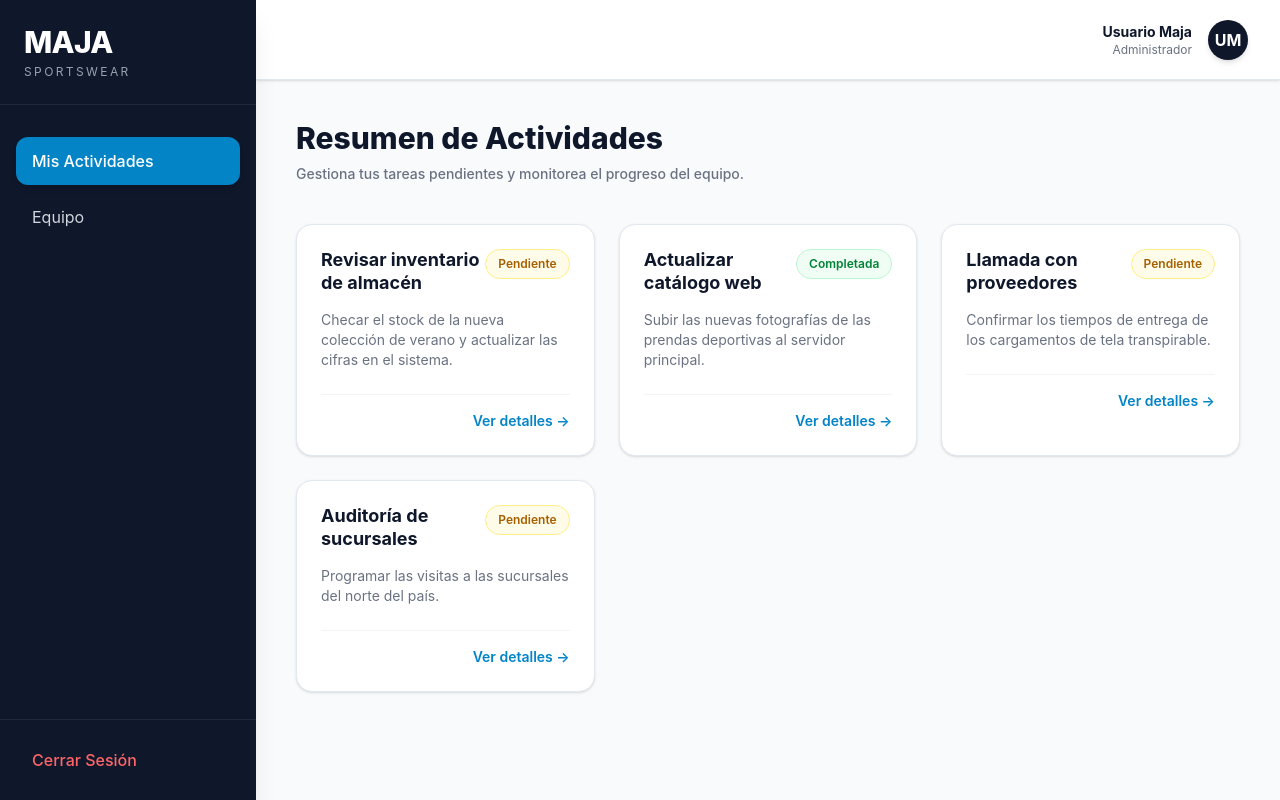
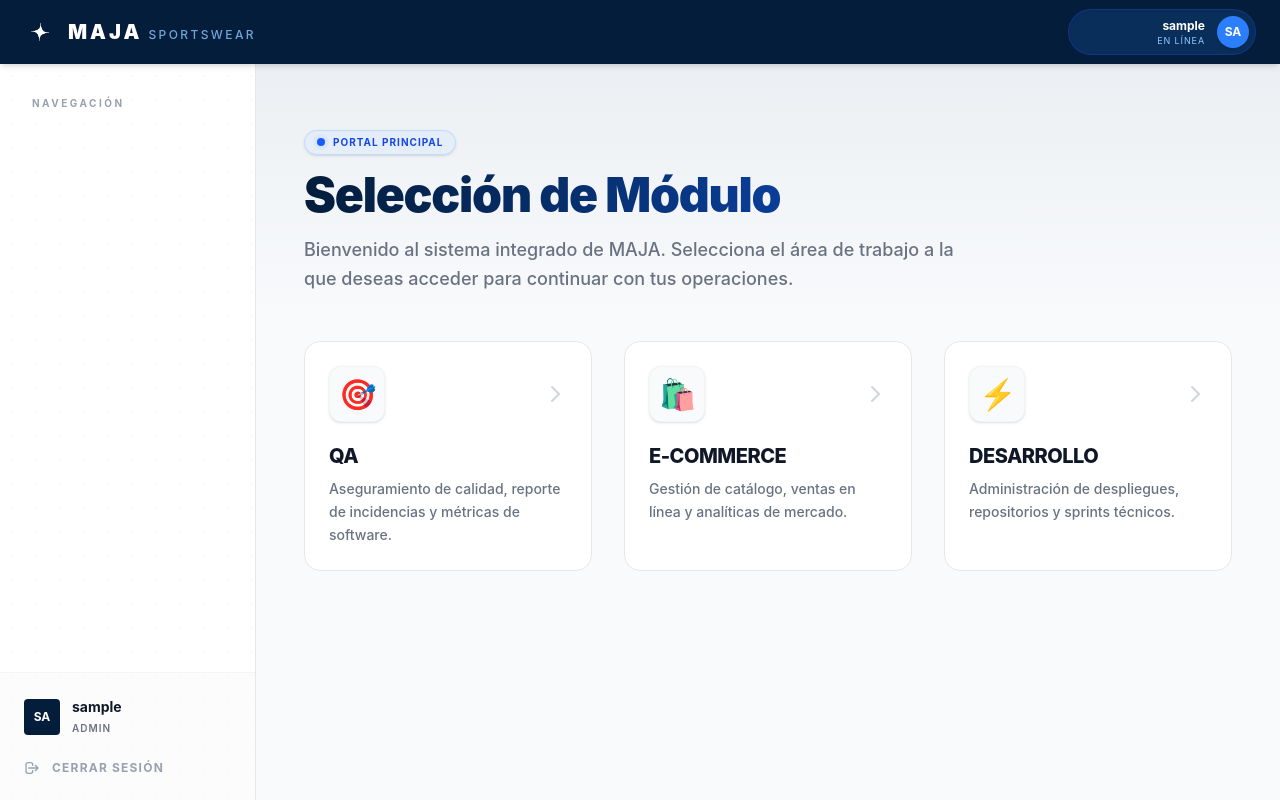
Before and after one commit to Beltransitoooo/Portal-de-Actividades-Maja, a React app in the folder frontend/: page /dashboard in a window 1280 px wide. Built offline with nearby package versions, Linux system fonts and the light colour scheme; sample sign-in values are in the browser's storage; the HTML template or start-up script is replaced by a standard one.

Commit message:
Mejora Front ;)

```diff
--- /dev/null
+++ b/frontend/src/components/Header.jsx
@@ -0,0 +1,39 @@
+import { useNavigate } from 'react-router-dom';
+import logoMaja from '../assets/Logo_MAJA.png';
+
+export const Header = ({ username, initials }) => {
+    const navigate = useNavigate();
+
+    const handleLogout = () => {
+        localStorage.removeItem('token');
+        localStorage.removeItem('username');
+        navigate('/');
+    };
+
+    return (
+        <header className="bg-[#041D3B] text-white h-16 flex items-center justify-between px-6 shadow-md z-20 relative">
+            {/* Sección de Logo */}
+            <div className="flex items-center gap-3">
+                <img src={logoMaja} alt="MAJA Logo" className="w-8 h-8 object-contain" />
+                <span className="font-black text-xl tracking-[0.15em] flex items-baseline gap-1.5">
+                    MAJA <span className="font-medium text-xs tracking-[0.2em] text-blue-300/80">SPORTSWEAR</span>
+                </span>
+            </div>
+
+            {/* Perfil (Problema de encimado resuelto) */}
+            <div className="flex items-center gap-3 bg-[#0a2e5a] rounded-full py-1.5 pl-4 pr-1.5 border border-blue-800/50 shadow-inner">
+                <div className="flex flex-col items-end hidden md:flex min-w-[120px] max-w-[180px]">
+                    <span className="text-xs font-bold truncate w-full text-right leading-none mb-1">{username}</span>
+                    <span className="text-[9px] text-blue-300 tracking-widest uppercase leading-none">En línea</span>
+                </div>
+                <button
+                    onClick={handleLogout}
+                    title="Cerrar sesión"
+                    className="w-8 h-8 rounded-full bg-blue-500 text-white font-bold text-xs shadow-sm flex items-center justify-center hover:bg-blue-400 flex-shrink-0"
+                >
+                    {initials}
+                </button>
+            </div>
+        </header>
+    );
+};
--- /dev/null
+++ b/frontend/src/components/ModuleCard.jsx
@@ -0,0 +1,24 @@
+export const ModuleCard = ({ title, description, icon, onClick }) => {
+    return (
+        <div
+            onClick={onClick}
+            className="group relative bg-white rounded-2xl p-6 cursor-pointer overflow-hidden border border-gray-200 transition-all duration-300 hover:shadow-2xl hover:shadow-blue-900/10 hover:border-[#041D3B]/30"
+        >
+            {/* Animación de borde superior MAJA */}
+            <div className="absolute top-0 left-0 w-full h-1 bg-gradient-to-r from-blue-500 to-[#041D3B] transform origin-left scale-x-0 transition-transform duration-300 group-hover:scale-x-100"></div>
+
+            <div className="flex items-center justify-between mb-5">
+                <div className="w-14 h-14 bg-gray-50 text-[#041D3B] rounded-xl flex items-center justify-center text-3xl shadow-sm border border-gray-100 group-hover:scale-110 transition-transform duration-300">
+                    {icon}
+                </div>
+                <div className="text-gray-300 group-hover:text-[#041D3B] transition-colors group-hover:translate-x-1 transform duration-300">
+                    <svg className="w-6 h-6" fill="none" stroke="currentColor" viewBox="0 0 24 24">
+                        <path strokeLinecap="round" strokeLinejoin="round" strokeWidth="2" d="M9 5l7 7-7 7" />
+                    </svg>
+                </div>
+            </div>
+            <h3 className="font-extrabold text-gray-900 tracking-tight text-xl mb-2">{title}</h3>
+            <p className="text-sm text-gray-500 leading-relaxed font-medium">{description}</p>
+        </div>
+    );
+};
--- /dev/null
+++ b/frontend/src/components/Sidebar.jsx
@@ -0,0 +1,54 @@
+import { useNavigate } from 'react-router-dom';
+
+export const Sidebar = ({ username, initials }) => {
+    const navigate = useNavigate();
+    const displayName = username.split('@')[0];
+
+    const handleLogout = () => {
+        localStorage.removeItem('token');
+        localStorage.removeItem('username');
+        navigate('/');
+    };
+
+    return (
+        <aside className="w-64 bg-white flex flex-col justify-between hidden sm:flex border-r border-gray-200 relative z-10">
+            {/* Mallado sutil y minimalista */}
+            <div
+                className="absolute inset-0 opacity-[0.02] pointer-events-none"
+                style={{ backgroundImage: 'radial-gradient(#000 1px, transparent 1px)', backgroundSize: '24px 24px' }}
+            ></div>
+
+            {/* Menú Superior */}
+            <div className="p-8 relative z-10">
+                <p className="text-[10px] font-bold tracking-[0.25em] text-gray-400 uppercase mb-8">Navegación</p>
+                {/* Espacio para futuros links */}
+            </div>
+
+            {/* Controles Inferiores (Perfil y Logout) */}
+            <div className="relative z-10 border-t border-gray-100 bg-gray-50/50">
+                <div className="p-6 flex flex-col gap-6">
+                    <div className="flex items-center gap-3">
+                        <div className="w-9 h-9 bg-[#041D3B] text-white flex items-center justify-center font-bold text-xs rounded-sm">
+                            {initials}
+                        </div>
+                        <div className="overflow-hidden flex-1">
+                            <p className="text-sm font-bold text-gray-900 truncate">{displayName}</p>
+                            <p className="text-[10px] text-gray-500 font-semibold tracking-[0.1em] uppercase mt-1">Admin</p>
+                        </div>
+                    </div>
+
+                    {/* Botón de Logout Minimalista */}
+                    <button
+                        onClick={handleLogout}
+                        className="group flex items-center gap-3 text-xs font-bold text-gray-400 hover:text-[#041D3B] transition-colors uppercase tracking-widest"
+                    >
+                        <svg className="w-4 h-4 transform group-hover:-translate-x-1 transition-transform" fill="none" stroke="currentColor" viewBox="0 0 24 24">
+                            <path strokeLinecap="round" strokeLinejoin="round" strokeWidth="2" d="M17 16l4-4m0 0l-4-4m4 4H7m6 4v1a3 3 0 01-3 3H6a3 3 0 01-3-3V7a3 3 0 013-3h4a3 3 0 013 3v1" />
+                        </svg>
+                        Cerrar Sesión
+                    </button>
+                </div>
+            </div>
+        </aside>
+    );
+};
--- a/frontend/src/hooks/useAuth.js
+++ b/frontend/src/hooks/useAuth.js
@@ -11,6 +11,7 @@ export const useAuth = () => {
         try {
             const data = await loginService(username, password);
             localStorage.setItem('token', data.access_token);
+            localStorage.setItem('username', username);
             return true;
         } catch (err) {
             setError(err.message);
--- a/frontend/src/layouts/DashboardLayout.jsx
+++ b/frontend/src/layouts/DashboardLayout.jsx
@@ -1,61 +1,32 @@
-import { useNavigate } from 'react-router-dom';
+import { useEffect, useState } from 'react';
+import { Header } from '../components/Header';
+import { Sidebar } from '../components/Sidebar';
 
 export const DashboardLayout = ({ children }) => {
-    const navigate = useNavigate();
+    const [username, setUsername] = useState('Usuario');
 
-    const handleLogout = () => {
-        localStorage.removeItem('token');
-        navigate('/');
-    };
+    useEffect(() => {
+        const storedUser = localStorage.getItem('username');
+        if (storedUser) {
+            setUsername(storedUser);
+        }
+    }, []);
+
+    const initials = username.split('@')[0].substring(0, 2).toUpperCase();
 
     return (
-        <div className="min-h-screen bg-maja-bg flex font-sans">
+        <div className="flex flex-col h-screen bg-slate-50 font-sans relative">
+            <Header username={username} initials={initials} />
 
-            <aside className="w-64 bg-maja-primary text-white hidden md:flex flex-col shadow-xl z-20">
-                <div className="p-6 border-b border-gray-800">
-                    <h2 className="text-3xl font-extrabold tracking-tight">MAJA</h2>
-                    <p className="text-xs text-gray-400 uppercase tracking-[0.2em] mt-1">Sportswear</p>
-                </div>
+            <div className="flex flex-1 overflow-hidden">
+                <Sidebar username={username} initials={initials} />
 
-                <nav className="flex-1 p-4 space-y-2 mt-4">
-                    <a href="#" className="block py-3 px-4 bg-maja-accent rounded-xl font-medium transition-colors shadow-md">
-                        Mis Actividades
-                    </a>
-                    <a href="#" className="block py-3 px-4 hover:bg-slate-800 text-gray-300 rounded-xl transition-colors">
-                        Equipo
-                    </a>
-                </nav>
-
-                <div className="p-4 border-t border-gray-800">
-                    <button
-                        onClick={handleLogout}
-                        className="w-full text-left py-3 px-4 hover:bg-slate-800 rounded-xl transition-colors text-red-400 font-medium flex items-center gap-2"
-                    >
-                        Cerrar Sesión
-                    </button>
-                </div>
-            </aside>
-
-            <main className="flex-1 flex flex-col h-screen overflow-hidden">
-                <header className="bg-white border-b border-maja-border h-20 flex items-center justify-between px-8 shadow-sm z-10">
-                    <div className="md:hidden font-extrabold text-2xl text-maja-primary">MAJA</div>
-                    <div className="hidden md:block"></div>
-
-                    <div className="flex items-center gap-4">
-                        <div className="text-right hidden sm:block">
-                            <p className="text-sm font-bold text-maja-primary">Usuario Maja</p>
-                            <p className="text-xs text-gray-500">Administrador</p>
-                        </div>
-                        <div className="w-10 h-10 bg-maja-primary text-white rounded-full flex items-center justify-center font-bold shadow-md">
-                            UM
-                        </div>
-                    </div>
-                </header>
-
-                <div className="flex-1 overflow-auto p-6 md:p-10">
+                <main className="flex-1 p-8 lg:p-12 overflow-y-auto relative z-10">
+                    {/* Brillo de fondo para el main */}
+                    <div className="absolute top-0 left-0 w-full h-64 bg-gradient-to-b from-[#041D3B]/5 to-transparent pointer-events-none -z-10"></div>
                     {children}
-                </div>
-            </main>
+                </main>
+            </div>
         </div>
     );
 };
--- a/frontend/src/pages/Dashboard.jsx
+++ b/frontend/src/pages/Dashboard.jsx
@@ -1,31 +1,70 @@
 import { DashboardLayout } from '../layouts/DashboardLayout';
-import { TaskCard } from '../components/TaskCard';
-
-
-const mockTasks = [
-    { id: 1, titulo: 'Revisar inventario de almacén', descripcion: 'Checar el stock de la nueva colección de verano y actualizar las cifras en el sistema.', completada: false },
-    { id: 2, titulo: 'Actualizar catálogo web', descripcion: 'Subir las nuevas fotografías de las prendas deportivas al servidor principal.', completada: true },
-    { id: 3, titulo: 'Llamada con proveedores', descripcion: 'Confirmar los tiempos de entrega de los cargamentos de tela transpirable.', completada: false },
-    { id: 4, titulo: 'Auditoría de sucursales', descripcion: 'Programar las visitas a las sucursales del norte del país.', completada: false },
-];
+import { ModuleCard } from '../components/ModuleCard';
 
 export const Dashboard = () => {
+    const modules = [
+        {
+            id: 'qa',
+            title: 'QA',
+            description: 'Aseguramiento de calidad, reporte de incidencias y métricas de software.',
+            icon: '🎯'
+        },
+        {
+            id: 'ecommerce',
+            title: 'E-COMMERCE',
+            description: 'Gestión de catálogo, ventas en línea y analíticas de mercado.',
+            icon: '🛍️'
+        },
+        {
+            id: 'desarrollo',
+            title: 'DESARROLLO',
+            description: 'Administración de despliegues, repositorios y sprints técnicos.',
+            icon: '⚡'
+        }
+    ];
+
+    const handleModuleClick = (moduleName) => {
+        console.log(`Navegar a la ruta del módulo: ${moduleName}`);
+    };
+
     return (
         <DashboardLayout>
-            <div className="mb-10">
-                <h1 className="text-3xl font-extrabold text-maja-primary">Resumen de Actividades</h1>
-                <p className="text-gray-500 mt-2 text-sm font-medium">Gestiona tus tareas pendientes y monitorea el progreso del equipo.</p>
-            </div>
+            <div className="max-w-6xl mx-auto mt-4">
 
-            <div className="grid grid-cols-1 md:grid-cols-2 xl:grid-cols-3 gap-6">
-                {mockTasks.map(task => (
-                    <TaskCard
-                        key={task.id}
-                        titulo={task.titulo}
-                        descripcion={task.descripcion}
-                        completada={task.completada}
-                    />
-                ))}
+                {/* Encabezado Principal Totalmente Rediseñado */}
+                <div className="mb-12 relative">
+                    {/* Etiqueta Badge superior */}
+                    <div className="inline-flex items-center gap-2 px-3 py-1 rounded-full bg-blue-100/50 border border-blue-200 text-blue-700 mb-4 shadow-sm">
+                        <span className="relative flex h-2 w-2">
+                          <span className="animate-ping absolute inline-flex h-full w-full rounded-full bg-blue-500 opacity-75"></span>
+                          <span className="relative inline-flex rounded-full h-2 w-2 bg-blue-600"></span>
+                        </span>
+                        <span className="text-[10px] font-bold tracking-widest uppercase">Portal Principal</span>
+                    </div>
+
+                    {/* Título con gradiente */}
+                    <h1 className="text-4xl md:text-5xl font-black text-transparent bg-clip-text bg-gradient-to-r from-[#041D3B] to-blue-600 tracking-tight mb-4">
+                        Selección de Módulo
+                    </h1>
+
+                    <p className="text-gray-500 font-medium text-lg max-w-2xl leading-relaxed">
+                        Bienvenido al sistema integrado de MAJA. Selecciona el área de trabajo a la que deseas acceder para continuar con tus operaciones.
+                    </p>
+                </div>
+
+                {/* Grid de Módulos (El ModuleCard se queda con el diseño que le hicimos antes) */}
+                <div className="grid grid-cols-1 md:grid-cols-2 lg:grid-cols-3 gap-8">
+                    {modules.map((mod) => (
+                        <ModuleCard
+                            key={mod.id}
+                            title={mod.title}
+                            description={mod.description}
+                            icon={mod.icon}
+                            onClick={() => handleModuleClick(mod.id)}
+                        />
+                    ))}
+                </div>
+
             </div>
         </DashboardLayout>
     );
--- a/frontend/src/services/authService.js
+++ b/frontend/src/services/authService.js
@@ -23,7 +23,7 @@ export const loginService = async (username, password) => {
 
 
 export const registerService = async (email, password) => {
-    const response = await fetch(`${API_URL}/auth/register`, {
+    const response = await fetch(`${API_URL}/auth/registrar`, {
         method: "POST",
         headers: {
             "Content-Type": "application/json",
```
Also changed, not shown: frontend/src/assets/Logo_MAJA.png (added), 1 other file (tests, documents, lock files or other folders).
